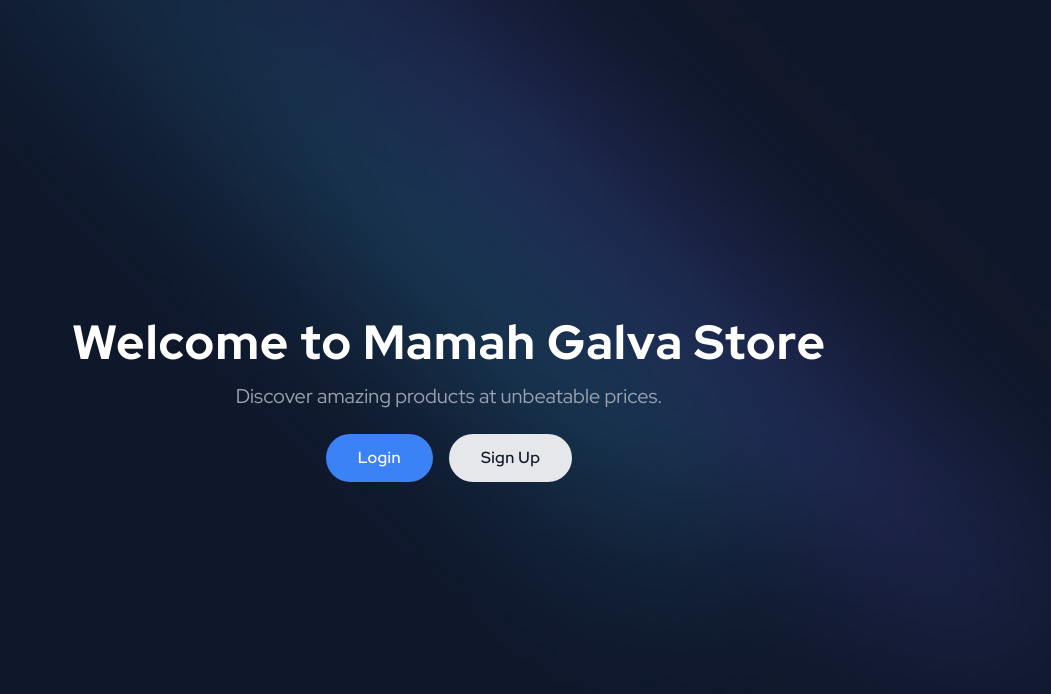
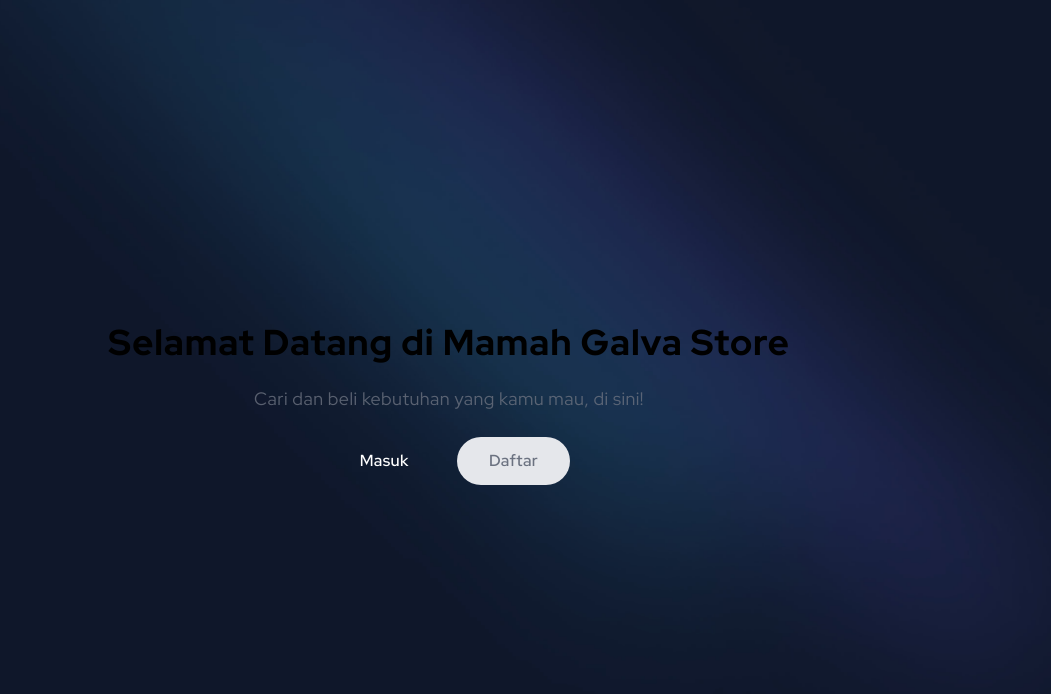
Before and after one commit to zangetsuuuu/ci4-online-shop, a CodeIgniter 4 app: template app/Views/index.php in a window 1280 px wide. Shown: the top 694 px of the page, without its empty margins (191-1242 px from the left). Run offline with PHP 8.4 and a stand-in for CodeIgniter, Linux system fonts and the light colour scheme; the template is opened without the code that fills it, so the values that code supplies are empty; style sheets or scripts are compiled from the project's sources; some libraries are stand-ins or nearby versions.

Commit message:
Style: update index styling

```diff
--- a/app/Views/index.php
+++ b/app/Views/index.php
@@ -10,33 +10,33 @@
 
 <body>
     <div class="min-h-screen flex items-center justify-center">
-        <header class="container px-8 py-16 md:px-24">
+        <div class="container px-8 py-16 md:px-24">
             <div class="md:text-center max-w-4xl mx-auto">
-                <h1 class="text-4xl md:text-5xl text-white font-bold tracking-wide">Welcome to Mamah Galva Store</h1>
-                <p class="text-lg md:text-xl text-gray-400 mt-4">Discover amazing products at unbeatable prices.</p>
+                <h1 class="text-3xl md:text-4xl font-bold tracking-wide md:leading-normal text-pretty">Selamat Datang di Mamah Galva Store</h1>
+                <p class="text-base md:text-lg text-gray-500/80 tracking-wide mt-4">Cari dan beli kebutuhan yang kamu mau, di sini!</p>
                 <div class="flex flex-wrap items-center md:justify-center md:space-x-4 space-y-4 md:space-y-0 mt-6">
-                    <button onclick="togglePopup('login')" class="w-full md:w-auto bg-blue-500 text-sm md:text-base text-white font-semibold tracking-wide py-2 md:py-3 px-7 md:px-8 rounded-full hover:scale-105 ease-in-out duration-300">Login</button>
-                    <button onclick="togglePopup('signUp')" class="w-full md:w-auto bg-gray-200 text-sm md:text-base text-gray-900 font-semibold tracking-wide py-2 md:py-3 px-7 md:px-8 rounded-full hover:scale-105 ease-in-out duration-300">Sign Up</button>
+                    <button onclick="togglePopup('login')" class="w-full md:w-auto bg-newBlack text-sm md:text-base text-white font-semibold tracking-wide py-2 md:py-3 px-7 md:px-8 rounded-full hover:scale-105 ease-in-out duration-300">Masuk</button>
+                    <button onclick="togglePopup('signUp')" class="w-full md:w-auto bg-gray-200 text-sm md:text-base text-gray-500 font-semibold tracking-wide py-2 md:py-3 px-7 md:px-8 rounded-full hover:scale-105 ease-in-out duration-300">Daftar</button>
                 </div>
             </div>
-        </header>
+        </div>
 
         <!-- Login Popup -->
-        <div id="login" class="fixed top-0 left-0 bg-black backdrop-blur-md bg-opacity-20 w-screen h-screen hidden opacity-0 transition-opacity duration-300">
-            <div class="bg-white rounded-xl shadow-md p-8 w-[90%] md:w-[70%] lg:w-[40%]">
+        <div id="login" class="fixed top-0 left-0 bg-newBlack/20 backdrop-blur-md w-screen h-screen hidden opacity-0 transition-opacity duration-300">
+            <div class="bg-white rounded-xl shadow-md p-8 w-[90%] md:w-[50%] lg:w-[40%]">
                 <div class="flex items-center justify-between">
                     <h1 class="flex items-center space-x-2 md:space-x-3 mb-2">
                         <svg class="w-6 h-6 md:w-7 md:h-7" viewBox="0 0 24 24" fill="none" xmlns="http://www.w3.org/2000/svg">
                             <path d="M12 8L16 12M16 12L12 16M16 12H3M3.33782 7C5.06687 4.01099 8.29859 2 12 2C17.5228 2 22 6.47715 22 12C22 17.5228 17.5228 22 12 22C8.29859 22 5.06687 19.989 3.33782 17" stroke="#000000" stroke-width="2" stroke-linecap="round" stroke-linejoin="round"/>
                         </svg>
-                        <span class="text-xl md:text-2xl lg:text-3xl font-bold tracking-wide">Login</span>
+                        <span class="text-xl md:text-2xl lg:text-3xl font-bold tracking-wide">Masuk</span>
                     </h1>
                     <button onclick="switchPopup('login', 'signUp')" class="group flex items-center space-x-2">
-                        <svg class="w-3 h-3 md:w-4 md:h-4 fill-gray-400 group-hover:fill-blue-500 ease-in-out duration-300" width="800px" height="800px" viewBox="0 0 32 32" version="1.1" xmlns="http://www.w3.org/2000/svg">
+                        <svg class="w-3 h-3 md:w-4 md:h-4 fill-gray-400 group-hover:fill-newBlack ease-in-out duration-300" width="800px" height="800px" viewBox="0 0 32 32" version="1.1" xmlns="http://www.w3.org/2000/svg">
                             <title>user-plus</title>
                             <path d="M13.5 16.324c3.757-0 6.802-3.046 6.802-6.802s-3.045-6.802-6.802-6.802-6.802 3.045-6.802 6.802c0 0 0 0 0 0.001v-0c0.005 3.755 3.048 6.798 6.802 6.802h0zM13.5 5.22c2.376 0 4.302 1.926 4.302 4.302s-1.926 4.302-4.302 4.302c-2.376 0-4.302-1.926-4.302-4.302v-0c0.003-2.375 1.928-4.3 4.302-4.303h0zM13.5 17.533c-6.195 0.026-11.372 4.351-12.705 10.144l-0.017 0.088c-0.018 0.080-0.029 0.172-0.029 0.266 0 0.596 0.417 1.094 0.975 1.219l0.008 0.002c0.081 0.019 0.174 0.029 0.269 0.029 0.596 0 1.094-0.418 1.218-0.976l0.002-0.008c1.074-4.761 5.267-8.264 10.279-8.264s9.206 3.504 10.266 8.195l0.013 0.070c0.127 0.566 0.625 0.982 1.221 0.982 0.69 0 1.25-0.559 1.25-1.25 0-0.095-0.011-0.187-0.031-0.276l0.002 0.008c-1.351-5.88-6.527-10.203-12.718-10.231h-0.003zM30 13.253h-2.252v-2.253c0-0.69-0.56-1.25-1.25-1.25s-1.25 0.56-1.25 1.25v0 2.253h-2.254c-0.69 0-1.25 0.56-1.25 1.25s0.56 1.25 1.25 1.25v0h2.254v2.253c0 0.69 0.56 1.25 1.25 1.25s1.25-0.56 1.25-1.25v0-2.253h2.252c0.69 0 1.25-0.56 1.25-1.25s-0.56-1.25-1.25-1.25v0z"></path>
                         </svg>
-                        <span class="text-sm md:text-base text-gray-400 font-medium tracking-wide group-hover:text-blue-500 ease-in-out duration-300">Sign Up</span>
+                        <span class="text-sm md:text-base text-gray-400 font-medium tracking-wide group-hover:text-newBlack ease-in-out duration-300">Sign Up</span>
                     </button>
                 </div>
                 <hr class="mb-8">
@@ -44,16 +44,23 @@
                     <div class="mb-5">
                         <label for="loginEmail" class="text-base md:text-lg font-semibold tracking-wide">Email <span class="text-red-500">*</span></label>
                         <input id="loginEmail" name="loginEmail" type="email" placeholder="someone@example.com" required
-                                class="relative block w-full p-2 md:p-3 mt-2 rounded-md border border-gray-300 placeholder-gray-400 text-gray-900 focus:outline-none focus:ring-blue-500 focus:border-blue-500 focus:z-10 focus:shadow-md text-sm md:text-base">
+                                class="relative block w-full p-2 md:p-3 mt-2 rounded-md border border-gray-300 placeholder-gray-400 text-gray-800 focus:outline-none focus:ring-newBlack focus:border-newBlack focus:z-10 focus:shadow-md text-sm md:text-base">
                     </div>
-                    <div class="mb-6">
+                    <div class="mb-5">
                         <label for="loginPassword" class="text-base md:text-lg font-semibold tracking-wide">Password <span class="text-red-500">*</span></label>
                         <input id="loginPassword" name="loginPassword" type="password" placeholder="********" required
-                                class="relative block w-full p-2 md:p-3 mt-2 rounded-md border border-gray-300 placeholder-gray-400 text-gray-900 focus:outline-none focus:ring-blue-500 focus:border-blue-500 focus:z-10 focus:shadow-md text-sm md:text-base">
+                                class="relative block w-full p-2 md:p-3 mt-2 rounded-md border border-gray-300 placeholder-gray-400 text-gray-800 focus:outline-none focus:ring-newBlack focus:border-newBlack focus:z-10 focus:shadow-md text-sm md:text-base">
                     </div>
-                    <div class="flex items-center justify-end space-x-3 md:space-x-4">
-                        <button type="button" onclick="togglePopup('login')" class="bg-gray-200 text-sm md:text-base lg:text-lg text-gray-900 font-semibold tracking-wide py-2 md:py-3 px-7 md:px-8 rounded-full hover:bg-gray-300 ease-in-out duration-300">Close</button>
-                        <button type="submit" class="bg-blue-500 text-sm md:text-base lg:text-lg text-white font-semibold tracking-wide py-2 md:py-3 px-7 md:px-8 rounded-full hover:bg-blue-600 ease-in-out duration-300">Login</button>
+                    <div class="flex items-center justify-between mb-8">
+                        <div class="flex items-center space-x-2">
+                            <input id="loginRemember" name="loginRemember" type="checkbox">
+                            <label for="loginRemember" class="text-xs md:text-sm tracking-wide hover:cursor-pointer">Ingat saya</label>
+                        </div>
+                        <a href="" class="text-xs md:text-sm text-gray-400 tracking-wide hover:underline">Lupa password?</a>
+                    </div>
+                    <div class="flex items-center justify-center space-x-3 md:space-x-4">
+                        <button type="button" onclick="togglePopup('login')" class="bg-gray-200 text-sm md:text-base text-gray-500 font-semibold tracking-wide py-2 px-7 rounded-full w-2/4 md:w-1/4 hover:bg-gray-300 ease-in-out duration-300">Tutup</button>
+                        <button type="submit" class="bg-newBlack text-sm md:text-base text-white font-semibold tracking-wide py-2 px-7 rounded-full w-2/4 md:w-3/4 hover:bg-gray-600 ease-in-out duration-300">Masuk</button>
                     </div>
                 </form>
             </div>
@@ -61,42 +68,47 @@
 
         <!-- Sign Up Popup -->
         <div id="signUp" class="fixed top-0 left-0 bg-black backdrop-blur-md bg-opacity-20 w-screen h-screen hidden opacity-0 transition-opacity duration-300">
-            <div class="bg-white rounded-xl shadow-md p-8 w-[90%] md:w-[70%] lg:w-[40%]">
+            <div class="bg-white rounded-xl shadow-md p-8 w-[90%] md:w-[70%] lg:w-[50%]">
                 <div class="flex items-center justify-between">
                     <h1 class="flex items-center space-x-2 md:space-x-3 mb-2">
                         <svg class="w-6 h-6 md:w-7 md:h-7" viewBox="0 0 32 32" version="1.1" xmlns="http://www.w3.org/2000/svg">
                             <title>user-plus</title>
                             <path d="M13.5 16.324c3.757-0 6.802-3.046 6.802-6.802s-3.045-6.802-6.802-6.802-6.802 3.045-6.802 6.802c0 0 0 0 0 0.001v-0c0.005 3.755 3.048 6.798 6.802 6.802h0zM13.5 5.22c2.376 0 4.302 1.926 4.302 4.302s-1.926 4.302-4.302 4.302c-2.376 0-4.302-1.926-4.302-4.302v-0c0.003-2.375 1.928-4.3 4.302-4.303h0zM13.5 17.533c-6.195 0.026-11.372 4.351-12.705 10.144l-0.017 0.088c-0.018 0.080-0.029 0.172-0.029 0.266 0 0.596 0.417 1.094 0.975 1.219l0.008 0.002c0.081 0.019 0.174 0.029 0.269 0.029 0.596 0 1.094-0.418 1.218-0.976l0.002-0.008c1.074-4.761 5.267-8.264 10.279-8.264s9.206 3.504 10.266 8.195l0.013 0.070c0.127 0.566 0.625 0.982 1.221 0.982 0.69 0 1.25-0.559 1.25-1.25 0-0.095-0.011-0.187-0.031-0.276l0.002 0.008c-1.351-5.88-6.527-10.203-12.718-10.231h-0.003zM30 13.253h-2.252v-2.253c0-0.69-0.56-1.25-1.25-1.25s-1.25 0.56-1.25 1.25v0 2.253h-2.254c-0.69 0-1.25 0.56-1.25 1.25s0.56 1.25 1.25 1.25v0h2.254v2.253c0 0.69 0.56 1.25 1.25 1.25s1.25-0.56 1.25-1.25v0-2.253h2.252c0.69 0 1.25-0.56 1.25-1.25s-0.56-1.25-1.25-1.25v0z"></path>
                         </svg>
-                        <span class="text-xl md:text-2xl lg:text-3xl font-bold tracking-wide">Sign Up</span>
+                        <span class="text-xl md:text-2xl lg:text-3xl font-bold tracking-wide">Daftar</span>
                     </h1>
                     <button onclick="switchPopup('signUp', 'login')" class="group flex items-center space-x-2">
                         <svg class="w-3 h-3 md:w-4 md:h-4" viewBox="0 0 24 24" fill="none" xmlns="http://www.w3.org/2000/svg">
-                            <path d="M12 8L16 12M16 12L12 16M16 12H3M3.33782 7C5.06687 4.01099 8.29859 2 12 2C17.5228 2 22 6.47715 22 12C22 17.5228 17.5228 22 12 22C8.29859 22 5.06687 19.989 3.33782 17" class="stroke-gray-400 group-hover:stroke-blue-500 ease-in-out duration-300" stroke-width="2" stroke-linecap="round" stroke-linejoin="round"/>
+                            <path d="M12 8L16 12M16 12L12 16M16 12H3M3.33782 7C5.06687 4.01099 8.29859 2 12 2C17.5228 2 22 6.47715 22 12C22 17.5228 17.5228 22 12 22C8.29859 22 5.06687 19.989 3.33782 17" class="stroke-gray-400 group-hover:stroke-newBlack ease-in-out duration-300" stroke-width="2" stroke-linecap="round" stroke-linejoin="round"/>
                         </svg>
-                        <span class="text-sm md:text-base text-gray-400 font-medium tracking-wide group-hover:text-blue-500 ease-in-out duration-300">Login</span>
+                        <span class="text-sm md:text-base text-gray-400 font-medium tracking-wide group-hover:text-newBlack ease-in-out duration-300">Masuk</span>
                     </button>
                 </div>
                 <hr class="mb-8">
                 <form action="">
-                    <div class="mb-6">
-                        <label for="fullname" class="text-base md:text-lg font-semibold tracking-wide">Name <span class="text-red-500">*</span></label>
+                    <div class="mb-5">
+                        <label for="fullname" class="text-base md:text-lg font-semibold tracking-wide">Nama <span class="text-red-500">*</span></label>
                         <input id="fullname" name="fullname" type="text" placeholder="John Doe" required
-                                class="relative block w-full p-2 md:p-3 mt-2 rounded-md border border-gray-300 placeholder-gray-400 text-gray-900 focus:outline-none focus:ring-blue-500 focus:border-blue-500 focus:z-10 focus:shadow-md text-sm md:text-base">
+                                class="relative block w-full p-2 md:p-3 mt-2 rounded-md border border-gray-300 placeholder-gray-400 text-gray-800 focus:outline-none focus:ring-newBlack focus:border-newBlack focus:z-10 focus:shadow-md text-sm md:text-base">
                     </div>
                     <div class="mb-5">
                         <label for="signUpEmail" class="text-base md:text-lg font-semibold tracking-wide">Email <span class="text-red-500">*</span></label>
                         <input id="signUpEmail" name="signUpEmail" type="email" placeholder="someone@example.com" required
-                                class="relative block w-full p-2 md:p-3 mt-2 rounded-md border border-gray-300 placeholder-gray-400 text-gray-900 focus:outline-none focus:ring-blue-500 focus:border-blue-500 focus:z-10 focus:shadow-md text-sm md:text-base">
+                                class="relative block w-full p-2 md:p-3 mt-2 rounded-md border border-gray-300 placeholder-gray-400 text-gray-800 focus:outline-none focus:ring-newBlack focus:border-newBlack focus:z-10 focus:shadow-md text-sm md:text-base">
                     </div>
-                    <div class="mb-6">
+                    <div class="mb-5">
+                        <label for="signUpPhoneNum" class="text-base md:text-lg font-semibold tracking-wide">No. Handphone <span class="text-red-500">*</span></label>
+                        <input id="signUpPhoneNum" name="signUpPhoneNum" type="text" placeholder="+62" required
+                                class="relative block w-full p-2 md:p-3 mt-2 rounded-md border border-gray-300 placeholder-gray-400 text-gray-800 focus:outline-none focus:ring-newBlack focus:border-newBlack focus:z-10 focus:shadow-md text-sm md:text-base">
+                    </div>
+                    <div class="mb-8">
                         <label for="signUpPassword" class="text-base md:text-lg font-semibold tracking-wide">Password <span class="text-red-500">*</span></label>
                         <input id="signUpPassword" name="signUpPassword" type="password" placeholder="********" required
-                                class="relative block w-full p-2 md:p-3 mt-2 rounded-md border border-gray-300 placeholder-gray-400 text-gray-900 focus:outline-none focus:ring-blue-500 focus:border-blue-500 focus:z-10 focus:shadow-md text-sm md:text-base">
+                                class="relative block w-full p-2 md:p-3 mt-2 rounded-md border border-gray-300 placeholder-gray-400 text-gray-800 focus:outline-none focus:ring-newBlack focus:border-newBlack focus:z-10 focus:shadow-md text-sm md:text-base">
                     </div>
                     <div class="flex items-center justify-end space-x-3 md:space-x-4">
-                        <button type="button" onclick="togglePopup('signUp')" class="bg-gray-200 text-sm md:text-base text-gray-900 font-semibold tracking-wide py-2 md:py-3 px-7 md:px-8 rounded-full hover:bg-gray-300 ease-in-out duration-300">Close</button>
-                        <button type="submit" class="bg-blue-500 text-sm md:text-base text-white font-semibold tracking-wide py-2 md:py-3 px-7 md:px-8 rounded-full hover:bg-blue-600 ease-in-out duration-300">Sign Up</button>
+                        <button type="button" onclick="togglePopup('signUp')" class="bg-gray-200 text-sm md:text-base text-gray-500 font-semibold tracking-wide py-2 px-7 rounded-full w-2/4 md:1/4 hover:bg-gray-300 ease-in-out duration-300">Tutup</button>
+                        <button type="submit" class="bg-newBlack text-sm md:text-base text-white font-semibold tracking-wide py-2 px-7 rounded-full w-2/4 md:w-3/4 hover:bg-gray-600 ease-in-out duration-300">Daftar</button>
                     </div>
                 </form>
             </div>
```
